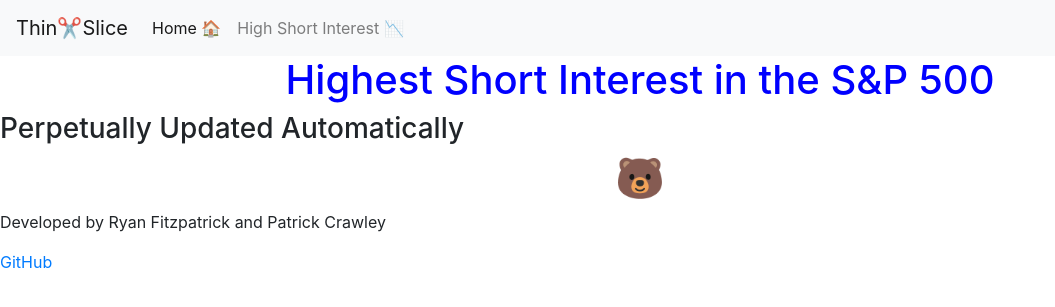
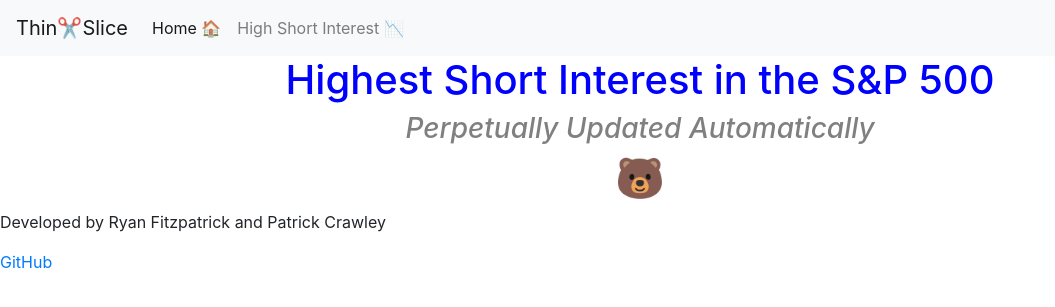
Before and after one commit to patrickmcrawley/sentiment, a Flask app: template templates/short.html in a window 1280 px wide. Shown: the top 307 px of the page, without its empty margins (0-1055 px from the left). Run offline with Flask 2, Linux system fonts and the light colour scheme; the template is opened without the code that fills it, so the values that code supplies are empty; parts of the project's set-up code (start-up, migrations or seed data) failed here and were passed over; some libraries are stand-ins or nearby versions.

Commit message:
- style changes

```diff
--- a/static/css/main.css
+++ b/static/css/main.css
@@ -10,6 +10,13 @@
     color: blue;
     text-align: center;
 }
+
+h3  {
+    color:gray;
+    text-align: center;
+    font-style: italic;
+}
+
 .card-deck {
     margin-right: auto;
     margin-left: auto;
```
